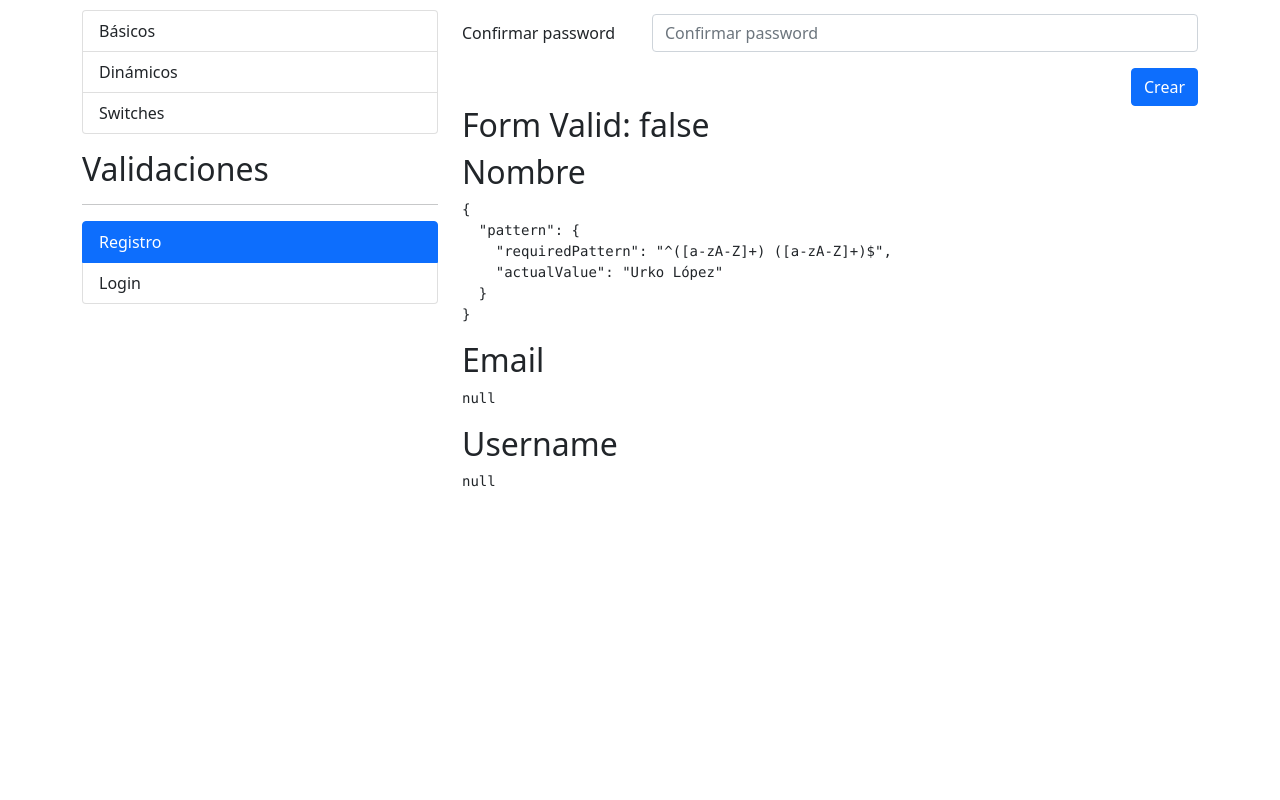
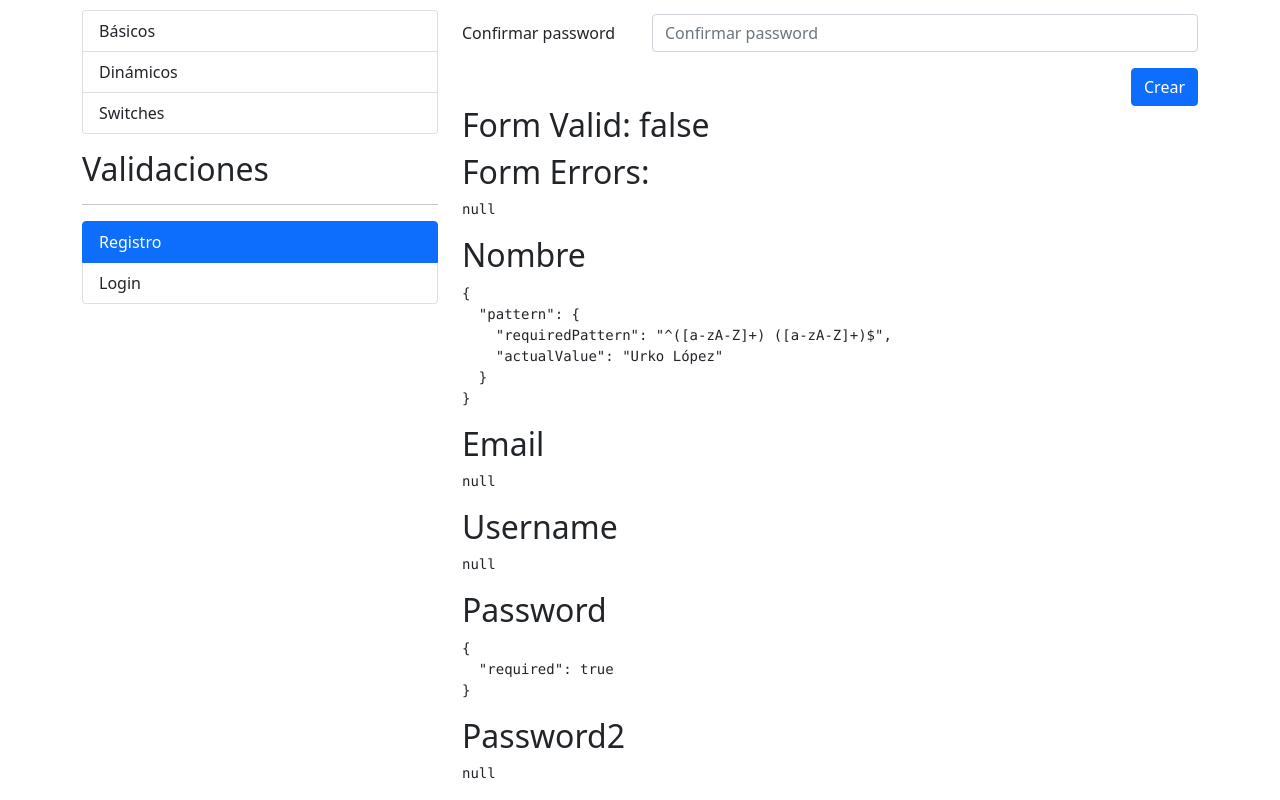
Before and after one commit to urkx/Angular-training, an Angular app in the folder udemy/formulariosApp/: page /auth/registro in a window 1280 px wide. Shown: the part 321-1121 px from the top of the page. Before the commit the page ends 829 px from the top, so only its background shows below. Built offline with nearby package versions, Linux system fonts and the light colour scheme.

Commit message:
password validation

```diff
--- a/udemy/formulariosApp/src/app/auth/registro/registro.component.html
+++ b/udemy/formulariosApp/src/app/auth/registro/registro.component.html
@@ -31,14 +31,16 @@
             <div class="row mb-3">
                 <label class="col-sm-3 col-form-label">Password</label>
                 <div class="col-sm-9">
-                    <input type="password" class="form-control" placeholder="Password de la cuenta">
+                    <input type="password" class="form-control" placeholder="Password de la cuenta" formControlName="password">
+                    <span class="form-text text-danger" *ngIf="campoNoValido('password')">La contraseña debe de ser mayor de 6 caracteres</span>
                 </div>
             </div>
 
             <div class="row mb-3">
                 <label class="col-sm-3 col-form-label">Confirmar password</label>
                 <div class="col-sm-9">
-                    <input type="password" class="form-control" placeholder="Confirmar password">
+                    <input type="password" class="form-control" placeholder="Confirmar password" formControlName="password2">
+                    <span class="form-text text-danger" *ngIf="campoNoValido('password2')">Las contraseñas deben de ser iguales</span>
                 </div>
             </div>
 
@@ -53,6 +55,8 @@
 
 
 <h2>Form Valid: {{miFormulario.valid}}</h2>
+<h2>Form Errors: </h2>
+<pre>{{miFormulario.errors | json}}</pre>
 
 <h2>Nombre</h2>
 <pre>{{miFormulario.controls.nombre.errors | json}}</pre>
@@ -62,3 +66,9 @@
 
 <h2>Username</h2>
 <pre>{{miFormulario.controls.username.errors | json}}</pre>
+
+<h2>Password</h2>
+<pre>{{miFormulario.controls.password.errors | json}}</pre>
+
+<h2>Password2</h2>
+<pre>{{miFormulario.controls.password2.errors | json}}</pre>
--- a/udemy/formulariosApp/src/app/auth/registro/registro.component.ts
+++ b/udemy/formulariosApp/src/app/auth/registro/registro.component.ts
@@ -14,6 +14,10 @@ export class RegistroComponent implements OnInit {
     nombre: ['', [Validators.required, Validators.pattern(this.vs.nombreApellidoPattern)]],
     email: ['', [Validators.required, Validators.pattern(this.vs.emailPattern)]],
     username: ['', [Validators.required, this.vs.noPuedeSerPericoPalotes]],
+    password:['',[Validators.required, Validators.minLength(6)]],
+    password2:['',[Validators.required]],
+  }, {
+    validators: [this.vs.camposIguales('password', 'password2')]
   });
 
   constructor(private fb: FormBuilder, private vs: ValidatorService) { }
--- a/udemy/formulariosApp/src/app/shared/validators/validator.service.ts
+++ b/udemy/formulariosApp/src/app/shared/validators/validator.service.ts
@@ -1,5 +1,5 @@
 import { Injectable } from '@angular/core';
-import { FormControl, ValidationErrors } from '@angular/forms';
+import { AbstractControl, FormControl, ValidationErrors } from '@angular/forms';
 
 @Injectable({
   providedIn: 'root'
@@ -21,4 +21,18 @@ export class ValidatorService {
     }
     return null; //null means there is no error in validation!
   }
+
+  camposIguales(campo1: string, campo2: string){
+    return (formGroup: AbstractControl): ValidationErrors | null => {
+      const pass1 = formGroup.get(campo1)?.value;
+      const pass2 = formGroup.get(campo2)?.value;
+
+      if(pass1 !== pass2){
+        formGroup.get(campo2)?.setErrors({noIguales: true});
+        return {noIguales: true}
+      }
+      formGroup.get(campo2)?.setErrors(null);
+      return null;
+    }
+  }
 }
```
